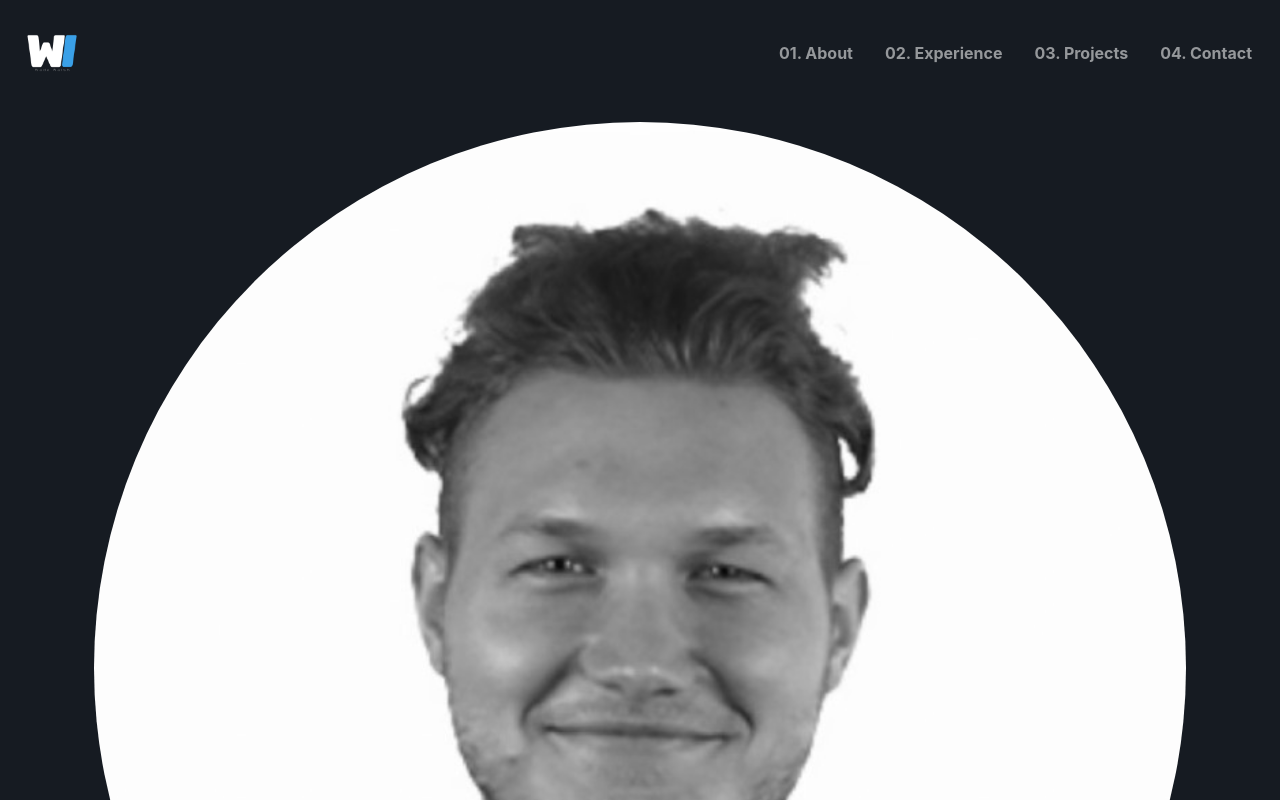
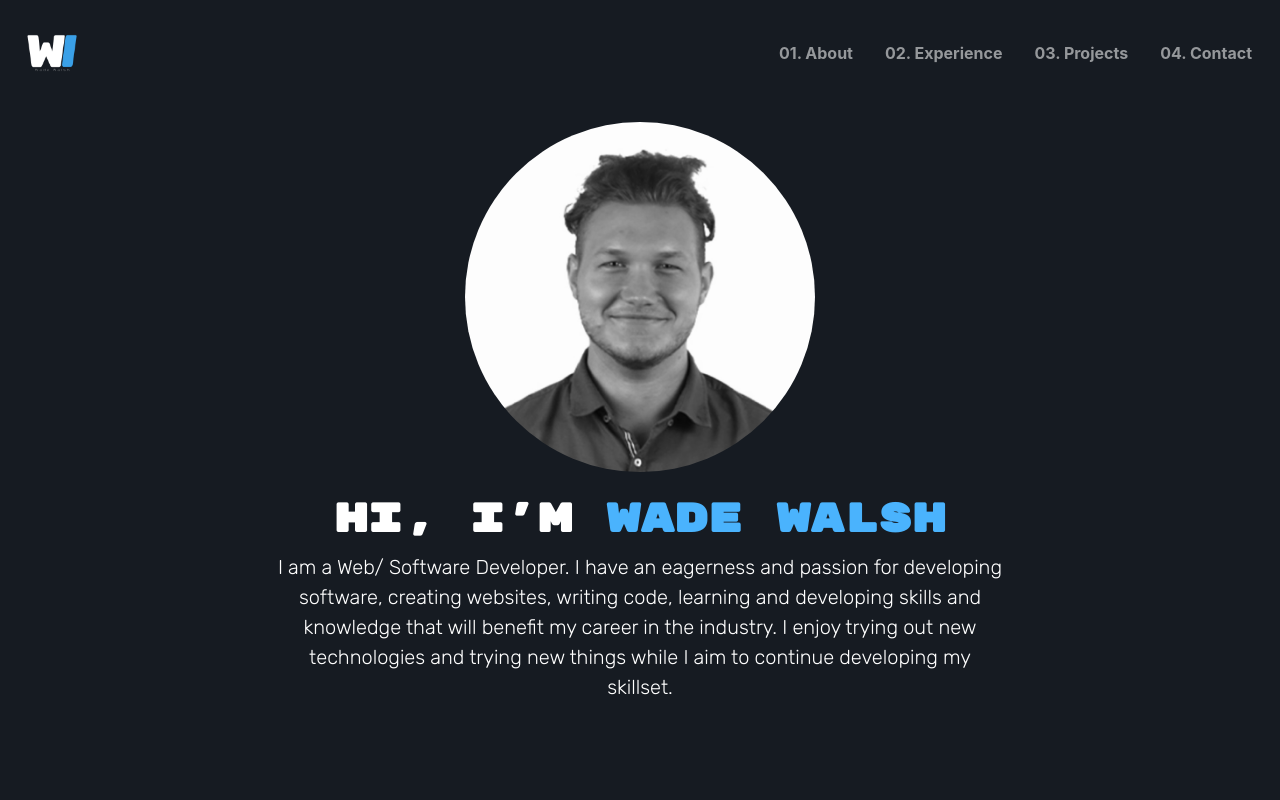
Before and after one commit to ITsPorky/ITsPorky.github.io, a React (Create React App) app: page / in a window 1280 px wide. Shown: the top 800 px of the page. Built offline with nearby package versions, Linux system fonts and the light colour scheme.

Commit message:
Fixed about image max-width

```diff
--- a/src/components/AboutMe.jsx
+++ b/src/components/AboutMe.jsx
@@ -6,7 +6,7 @@ const AboutMe = () => {
         <div className="container px-4 py-5 section-padding text-center">
           <img
             className="d-block mx-auto mb-4 img rounded-image"
-            Style={{maxWidth: "350px"}}
+            Style="max-width: 350px;"
             src="assets/images/Wade-Portrait.jpg"
             width="350"
             height="350"
```
